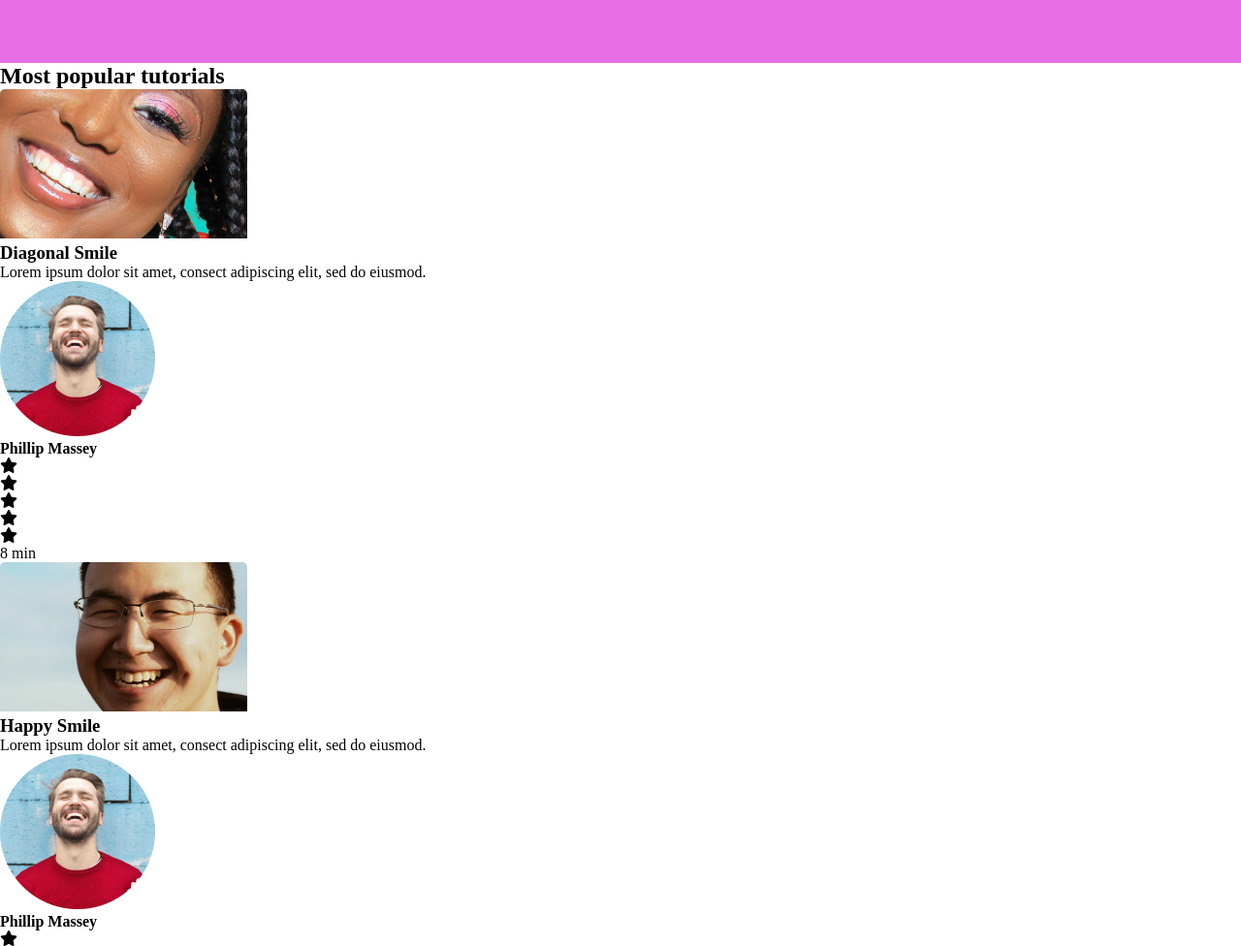
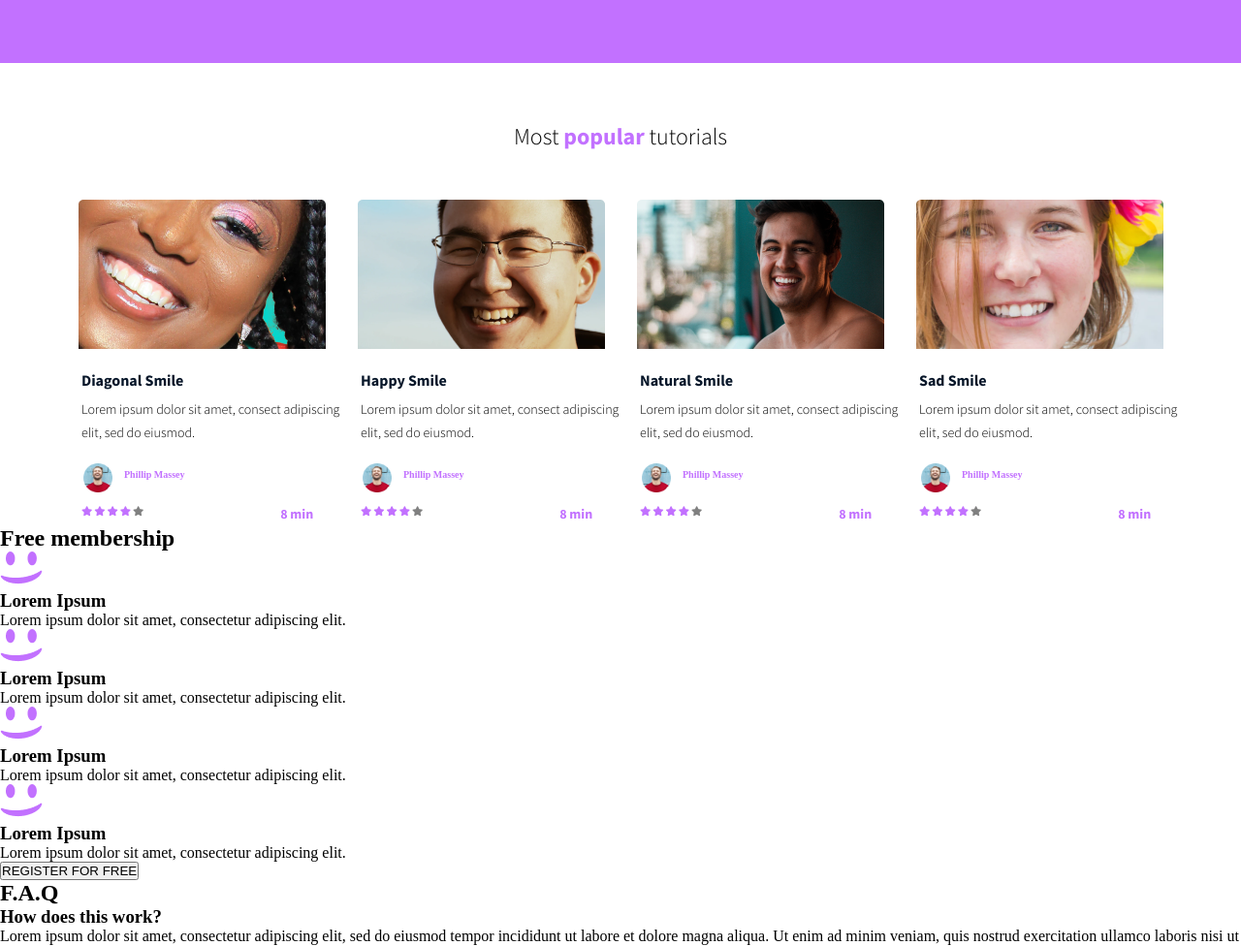
Before and after one commit to BrianRichu/alx_html_css, a plain HTML site: page css_advanced/index.html in a window 1280 px wide. Shown: the part 1035-2011 px from the top of the page at 97% size. Drawn offline with Linux system fonts and the light colour scheme.

Commit message:
added styling to the tutorials section

```diff
--- a/css_advanced/index.html
+++ b/css_advanced/index.html
@@ -11,7 +11,8 @@
 <body>
     <header>
         <nav>
-            <img src="images/logo.jpg" alt="logo">
+            <img src="images/smile.png" alt="logo">
+            <p>SmileSchool</p>
 
             <ul>
                 <li><a href="#">COURSE</a></li>
@@ -68,75 +69,87 @@
                 <P>weather presenter</P>
             </div>
         </section>
-        <section>
-            <h2>Most popular tutorials</h2>
-            <div>
+        <section class="tutorials">
+            <h2>Most <span>popular</span> tutorials</h2>
+            <div class="tutorials-section">
+              <div>
+
                 <img src="./images/9.png" alt="">
                 <h3>Diagonal Smile</h3>
                 <p>Lorem ipsum dolor sit amet, consect adipiscing elit, sed do eiusmod.</p>
-                <div>
+                <div class="tutorials-section-img">
                     <img src="./images/5.png" alt="">
                     <h4>Phillip Massey</h4>
                 </div>
-                <div>
+                <div class="tutorials-rating">
+                   <div class="ratings">
                     <div><i class="fa-solid fa-star"></i></div>
                     <div><i class="fa-solid fa-star"></i></div>
                     <div><i class="fa-solid fa-star"></i></div>
                     <div><i class="fa-solid fa-star"></i></div>
-                    <div><i class="fa-solid fa-star"></i></div>
+                    <div class="last-rating"><i class="fa-solid fa-star"></i></div>
                 </div>
                 <p>8 min</p>
+                </div>
+
             </div>
             <div>
                 <img src="images/6.png" alt="">
                 <h3>Happy Smile</h3>
                 <p>Lorem ipsum dolor sit amet, consect adipiscing elit, sed do eiusmod.</p>
-                <div>
+                <div class="tutorials-section-img">
                     <img src="./images/5.png" alt="">
                     <h4>Phillip Massey</h4>
                 </div>
-                <div>
+                 <div class="tutorials-rating">
+                   <div class="ratings">
                     <div><i class="fa-solid fa-star"></i></div>
                     <div><i class="fa-solid fa-star"></i></div>
                     <div><i class="fa-solid fa-star"></i></div>
                     <div><i class="fa-solid fa-star"></i></div>
-                    <div><i class="fa-solid fa-star"></i></div>
+                    <div class="last-rating"><i class="fa-solid fa-star"></i></div>
                 </div>
                 <p>8 min</p>
+                </div>
             </div>
             <div>
                 <img src="./images/8.png" alt="">
                 <h3>Natural Smile</h3>
                 <p>Lorem ipsum dolor sit amet, consect adipiscing elit, sed do eiusmod.</p>
-                <div>
+                <div class="tutorials-section-img">
                     <img src="./images/5.png" alt="">
                     <h4>Phillip Massey</h4>
                 </div>
-                <div>
+                 <div class="tutorials-rating">
+                   <div class="ratings">
                     <div><i class="fa-solid fa-star"></i></div>
                     <div><i class="fa-solid fa-star"></i></div>
                     <div><i class="fa-solid fa-star"></i></div>
                     <div><i class="fa-solid fa-star"></i></div>
-                    <div><i class="fa-solid fa-star"></i></div>
+                    <div class="last-rating"><i class="fa-solid fa-star"></i></div>
                 </div>
                 <p>8 min</p>
+                </div>
             </div>
             <div>
                 <img src="./images/7.png" alt="">
                 <h3>Sad Smile</h3>
                 <p>Lorem ipsum dolor sit amet, consect adipiscing elit, sed do eiusmod.</p>
-                <div>
+                <div class="tutorials-section-img">
                     <img src="./images/5.png" alt="">
                     <h4>Phillip Massey</h4>
                 </div>
-                <div>
+                 <div class="tutorials-rating">
+                   <div class="ratings">
                     <div><i class="fa-solid fa-star"></i></div>
                     <div><i class="fa-solid fa-star"></i></div>
                     <div><i class="fa-solid fa-star"></i></div>
                     <div><i class="fa-solid fa-star"></i></div>
-                    <div><i class="fa-solid fa-star"></i></div>
+                    <div class="last-rating"><i class="fa-solid fa-star"></i></div>
                 </div>
                 <p>8 min</p>
+                </div>
+            </div>
             </div>
         </section>
         <section>
--- a/css_advanced/styles.css
+++ b/css_advanced/styles.css
@@ -20,8 +20,14 @@ nav{
   align-items: center;
 }
 nav img{
-  width: 60px;
-  border-radius: 50%;
+  width: 35px;
+}
+nav p{
+  color: white;
+  font-family: var(--main-font);
+  padding-left: 10px;
+  font-size: 10px;
+  font-weight: 400;
 }
 nav ul{
   flex: 1;
@@ -67,7 +73,7 @@ nav ul li a:hover{
   display: inline-block;
   text-decoration: none;
   color: white;
-  background-color: rgb(160, 41, 160);
+  background-color: #c271FF;
   border: none;
   border-radius: 30px;
   padding: 10px 17px;
@@ -87,7 +93,7 @@ nav ul li a:hover{
   left: 42%;
   }
   .pros h2 span{
-    color: rgb(160, 41, 160);
+    color:#c271FF;
   }
   .the-pros{
     width: 80%;
@@ -119,7 +125,7 @@ nav ul li a:hover{
   .section-2{
     width: 100%;
     height: 300px;
-    background-color: rgb(230, 111, 230);
+    background-color: #C271FF;
     display: flex;
     align-items: center;
 
@@ -144,3 +150,80 @@ nav ul li a:hover{
 .section-2 p{
   font-style: italic;
 }
+.tutorials{
+  width: 90%;
+  margin: auto;
+  text-align: center;
+  padding-top: 60px;
+}
+.tutorials h2{
+  font-weight: lighter;
+  font-family: var(--main-font);
+}
+.tutorials span{
+  color: #c271FF;
+  font-weight: 700;
+}
+.tutorials-section{
+  display: flex;
+  padding-top: 50px;
+  justify-content: space-between;
+}
+.tutorials-section h3{
+  font-family: var(--main-font);
+  font-weight: 700;
+  font-size: 16px;
+  line-height: 100%;
+  text-align: left;
+  padding-left: 20px;
+  padding-top: 20px;
+  color: #071629;
+}
+.tutorials-section p{
+  font-family: var(--main-font);
+  font-size: 14px;
+  line-height: 24px;
+  font-weight: 200;
+  text-align: left;
+  padding-left: 20px;
+  padding-top: 10px;
+}
+.tutorials-section-img{
+  display: flex;
+}
+.tutorials-section-img img{
+  width: 30px;
+  height: 30px;
+  padding-top: 20px;
+  padding-left: 22px;
+}
+.tutorials-section-img h4{
+  font-size: 10px;
+  padding-top: 26px;
+  padding-left: 12px;
+  color: #c271FF;
+}
+.tutorials-rating{
+  display: flex;
+  justify-content: space-between;
+  align-items: center;
+  width: 90%;
+}
+.ratings{
+  display: flex;
+  align-items: center;
+  padding-top: 5px;
+  padding-left: 20px;
+  letter-spacing: 2px;
+  font-size: 10px;
+  color:#c271FF;
+
+}
+.last-rating{
+  color: grey;
+}
+.tutorials-rating p{
+  color: #C271FF;
+  font-family: var(--main-font);
+  font-weight: 600;
+}
```
